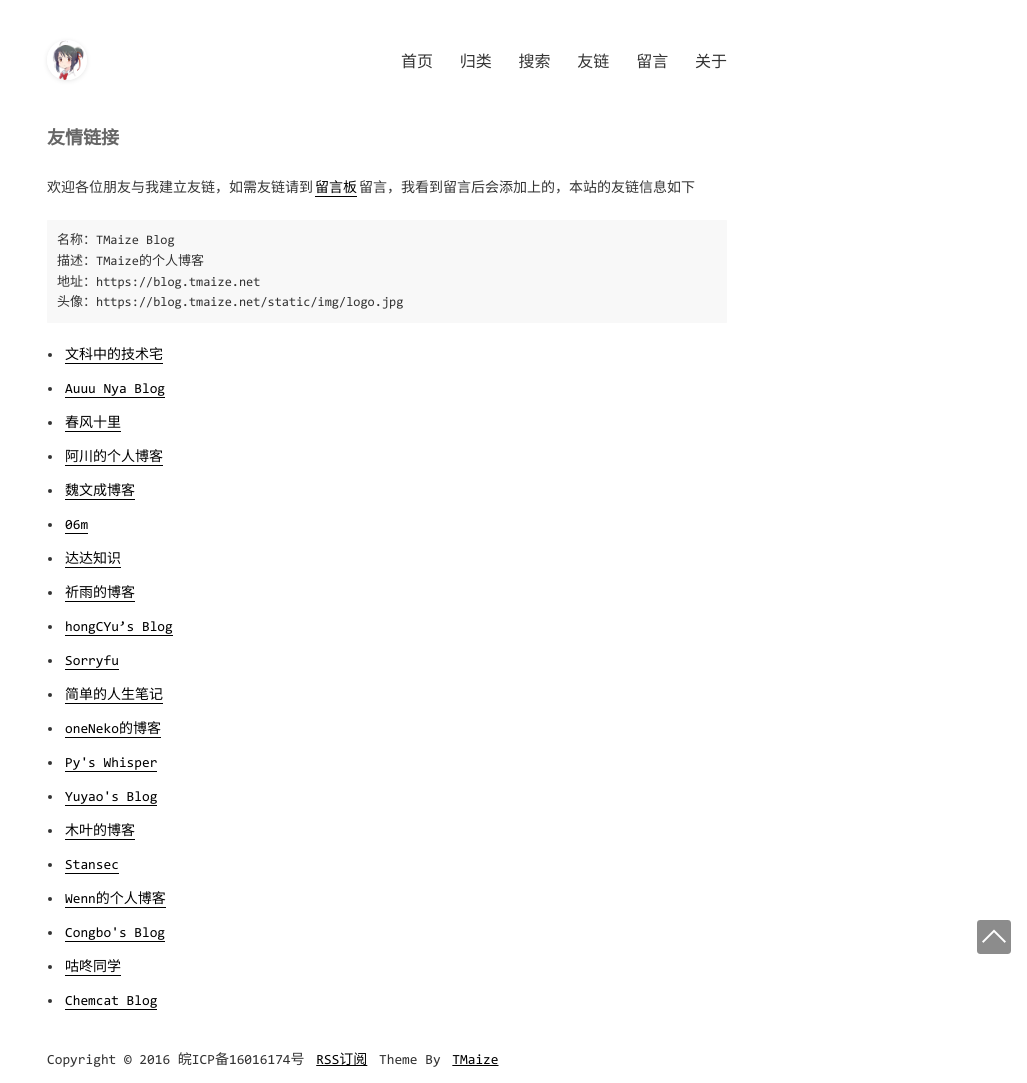
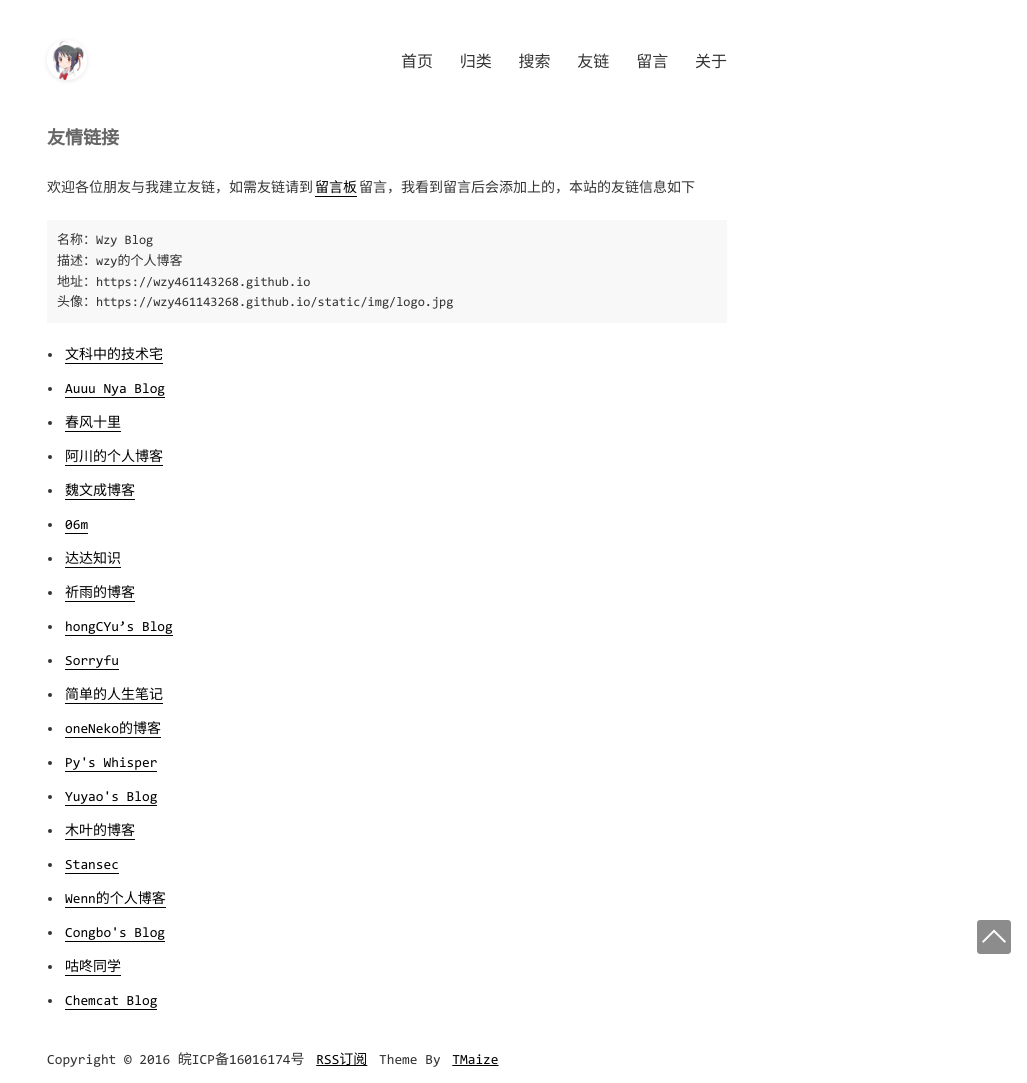
Before and after one commit to SyntaxSmith/wzy461143268.github.io, a Jekyll site: the page built from pages/links.md, in a window 1280 px wide. Shown: the whole page, without its empty margins (253-1280 px from the left). Built offline with Jekyll 4.4.1, drawn with Linux system fonts in a browser that asks for light colours.

Commit message:
Update _config.yml

```diff
--- a/_config.yml
+++ b/_config.yml
@@ -1,10 +1,10 @@
 encoding: utf-8
 
 # SEO相关信息
-title: TMaize Blog
-description: TMaize的个人博客
-keywords: TMaize,Blog,Java,Html,JavaScript
-author: TMaize
+title: Wzy Blog
+description: wzy的个人博客
+keywords: wzy,Blog,Python,Html,JavaScript
+author: Wzy
 footerText: 'Copyright © 2016 皖ICP备16016174号'
 
 # 这些不要动
@@ -17,7 +17,7 @@ exclude: ['CNAME', 'README.md', 'LICENSE', '_site', 'dist', 'Gemfile', 'Gemfile.
 
 # 域名配置
 # baseurl配置,如果网站部署在根目录下的其他目录中，请设置为 /目录名
-domainUrl: 'https://blog.tmaize.net'
+domainUrl: 'https://wzy461143268.github.io'
 baseurl: ''
 
 # 吐个槽地址，会在chat页面中重定向到该地址
```
